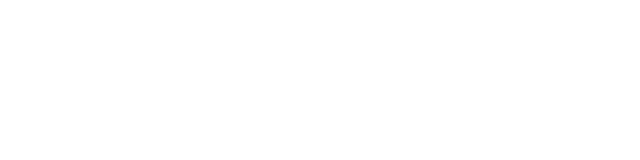
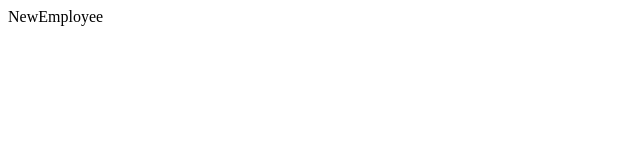
Before and after one commit to RichEwin/Gpay, a React app in the folder GpayFrontend/: page /#/employees in a window 1280 px wide. Before the commit this address had no page. Shown: the top 160 px of the page, without its empty margins (0-640 px from the left). Built offline with nearby package versions, Linux system fonts and the light colour scheme.

Commit message:
NewEmployee component added

```diff
--- a/GpayFrontend/src/App.tsx
+++ b/GpayFrontend/src/App.tsx
@@ -2,11 +2,13 @@ import React from 'react';
 import { Routes, Route } from 'react-router';
 import { HashRouter } from 'react-router-dom';
 import Dashboard from './components/Dashboard/Dashboard';
+import NewEmployee from './components/NewEmployee/NewEmployee';
 
 const App = () => (
   <HashRouter>
     <Routes>
       <Route path="/" element={<Dashboard />} />
+      <Route path="/employees" element={<NewEmployee />} />
     </Routes>
   </HashRouter>
 );
--- /dev/null
+++ b/GpayFrontend/src/components/NewEmployee/NewEmployee.tsx
@@ -0,0 +1,9 @@
+import React from 'react'
+
+const NewEmployee = () => {
+  return (
+    <div>NewEmployee</div>
+  )
+}
+
+export default NewEmployee
```
Also changed, not shown: GpayFrontend/src/components/Dashboard/Dashboard.tsx (+4 -4 lines).
